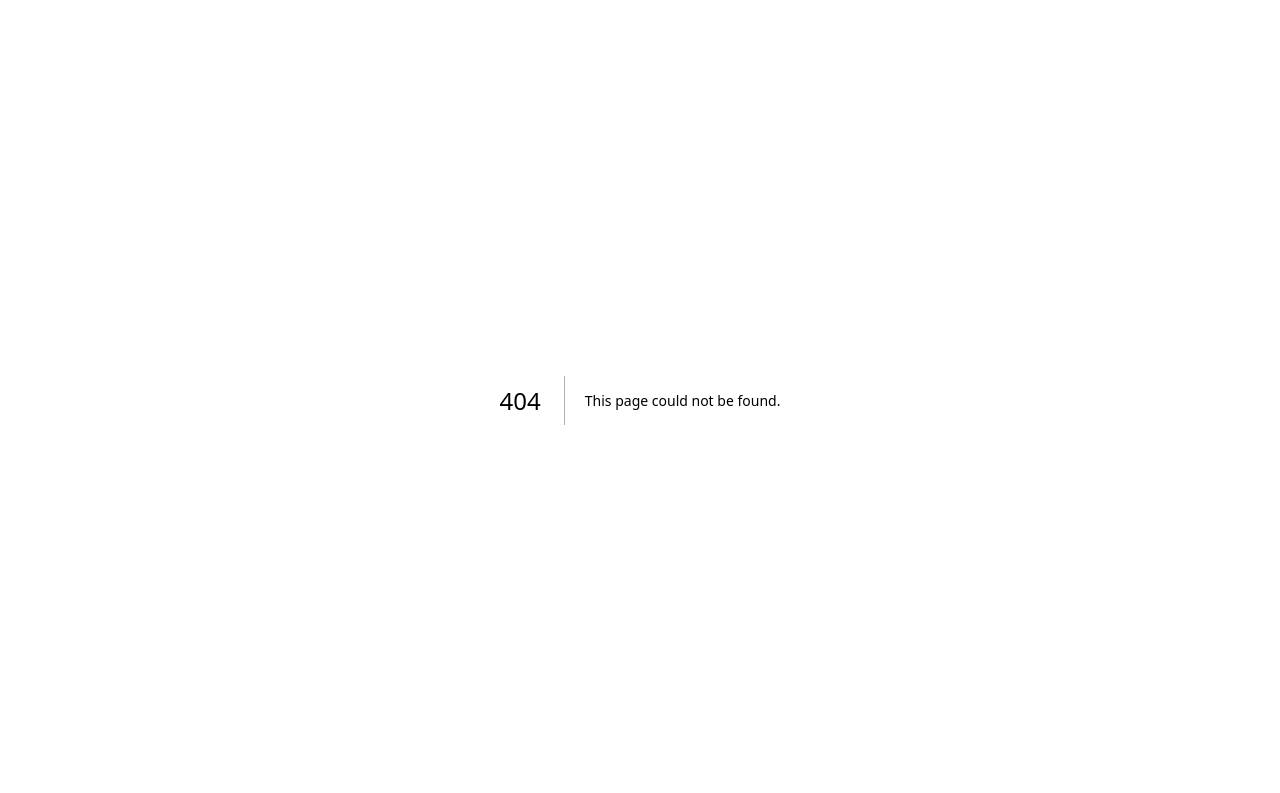
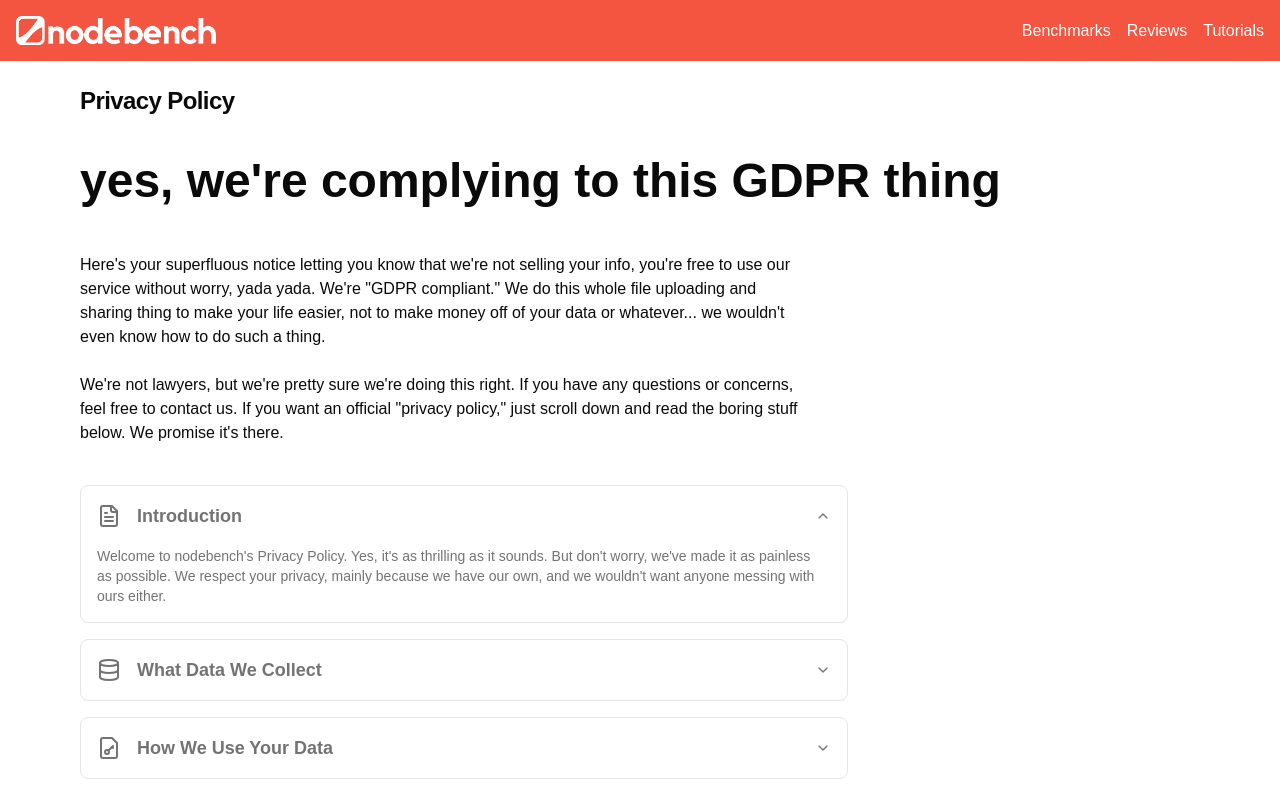
Before and after one commit to tushgaurav/nodebench-site, a Next.js app: page /privacy-policy in a window 1280 px wide. Before the commit this address had no page. Shown: the top 793 px of the page. Built offline with nearby package versions, Linux system fonts and the light colour scheme.

Commit message:
feat: add privacy policy page

```diff
--- /dev/null
+++ b/app/(app)/privacy-policy/_components/PPAccordians.tsx
@@ -0,0 +1,90 @@
+import {
+    Accordion,
+    AccordionContent,
+    AccordionItem,
+    AccordionTrigger,
+} from "@/components/ui/accordion"
+import { FileText, Database, FileKey, Shield, UserCog, Cookie, MessageCircle } from "lucide-react"
+
+
+function Accordions({ data, defaultOpenValue }: {
+    data:
+    { title: string, content: string, icon: React.ReactNode, value?: string }[], defaultOpenValue?: string
+}) {
+    return (
+        <Accordion type="single" collapsible defaultValue={defaultOpenValue} className="space-y-4">
+            {data.map((item, index) => (
+                <AccordionItem key={index} value={item.value || item.title} className="border rounded-lg px-4 ">
+                    <AccordionTrigger className="py-4 hover:no-underline">
+                        <div className="flex gap-4 items-center">
+                            {item.icon && (
+                                <span className="text-muted-foreground">
+                                    {item.icon}
+                                </span>
+                            )}
+                            <span className="text-lg font-semibold text-muted-foreground ">{item.title}</span>
+                        </div>
+                    </AccordionTrigger>
+                    <AccordionContent className="pb-4 pr-4 text-muted-foreground">
+                        {item.content}
+                    </AccordionContent>
+                </AccordionItem>
+            ))}
+        </Accordion>
+    )
+}
+
+export default function PPAccordions() {
+    return (
+        <div className="max-w-3xl mt-10 mb-20">
+            <Accordions
+                defaultOpenValue="intro"
+                data={[
+                    {
+                        title: "Introduction",
+                        content: "Welcome to nodebench's Privacy Policy. Yes, it's as thrilling as it sounds. But don't worry, we've made it as painless as possible. We respect your privacy, mainly because we have our own, and we wouldn't want anyone messing with ours either.",
+                        value: "intro",
+                        icon: <FileText />
+                    },
+                    {
+                        title: "What Data We Collect",
+                        content: "We collect the bare minimum data needed to provide our service: your email (to log you in), and the files you choose to upload. That's pretty much it. We don't track your location, your favorite color, or what you had for breakfast.",
+                        value: "data-collection",
+                        icon: <Database />
+                    },
+                    {
+                        title: "How We Use Your Data",
+                        content: "We use your data to... provide the service you signed up for. Shocking, we know. Your files are stored securely and are only accessible to those you choose to share them with. We don't analyze, sell, or do anything fancy with your data.",
+                        value: "data-usage",
+                        icon: <FileKey />
+                    },
+                    {
+                        title: "Data Security",
+                        content: "We take security seriously. Your files are encrypted, our servers are protected, and we regularly update our security measures. While no online service is 100% secure, we do our best to protect your data as if it were our own.",
+                        value: "security",
+                        icon: <Shield />
+                    },
+                    {
+                        title: "Your Rights",
+                        content: "You have the right to access, modify, or delete your data at any time. You can download your files, change your email, or delete your account entirely. It's your data, after all. We're just hosting it.",
+                        value: "rights",
+                        icon: <UserCog />
+                    },
+                    {
+                        title: "Cookie Policy",
+                        content: "We use essential cookies to keep you logged in and remember your preferences. That's it. No tracking cookies, no advertising cookies, no 'we want to know everything about you' cookies.",
+                        value: "cookies",
+                        icon: <Cookie />
+                    },
+                    {
+                        title: "Contact Us",
+                        content: "Have questions about your privacy? Concerns about your data? Just want to chat? Feel free to reach out to us through our contact page. We're real people and we actually read and respond to messages.",
+                        value: "contact",
+                        icon: <MessageCircle />
+                    }
+                ]}
+            />
+        </div>
+
+    )
+}
--- /dev/null
+++ b/app/(app)/privacy-policy/page.tsx
@@ -0,0 +1,30 @@
+import type { Metadata } from "next";
+import Title, { Main, Paragraph } from "@/components/ui/static-pages";
+import PPAccordions from "./_components/PPAccordians";
+
+export const metadata: Metadata = {
+    title: "Privacy Policy",
+    description: "Our privacy policy",
+};
+
+export default function PrivacyPolicyPage() {
+    return (
+        <Main>
+            <Title title="Privacy Policy" />
+            <h1 className="text-5xl font-semibold mt-10 mb-12 hover:rotate-3 transition-transform group">
+                yes, we&apos;re complying to this GDPR thing
+                <span className="hidden px-4 group-hover:inline-block">
+                    🤷‍♂️
+                </span>
+            </h1>
+            <Paragraph>
+                Here&apos;s your superfluous notice letting you know that we&apos;re not selling your info, you&apos;re free to use our service without worry, yada yada. We&apos;re &quot;GDPR compliant.&quot; We do this whole file uploading and sharing thing to make your life easier, not to make money off of your data or whatever... we wouldn&apos;t even know how to do such a thing.
+            </Paragraph>
+            <Paragraph>
+                We&apos;re not lawyers, but we&apos;re pretty sure we&apos;re doing this right. If you have any questions or concerns, feel free to <a href="/contact">contact us</a>. If you want an official &quot;privacy policy,&quot; just scroll down and read the boring stuff below. We promise it&apos;s there.
+            </Paragraph>
+
+            <PPAccordions />
+        </Main>
+    )
+}
--- a/app/(app)/privacy/_components/PPAccordians.tsx
+++ /dev/null
@@ -1,20 +0,0 @@
-import {
-    Accordion,
-    AccordionContent,
-    AccordionItem,
-    AccordionTrigger,
-} from "@/components/ui/accordion"
-
-export default function PPAccordions() {
-    return (
-        <Accordion type="single" collapsible>
-            <AccordionItem value="item-1">
-                <AccordionTrigger>Is it accessible?</AccordionTrigger>
-                <AccordionContent>
-                    Yes. It adheres to the WAI-ARIA design pattern.
-                </AccordionContent>
-            </AccordionItem>
-        </Accordion>
-
-    )
-}
--- a/app/(app)/privacy/page.tsx
+++ /dev/null
@@ -1,27 +0,0 @@
-import type { Metadata } from "next";
-import Title, { Main, Paragraph } from "@/components/ui/static-pages";
-import PPAccordions from "./_components/PPAccordians";
-
-export const metadata: Metadata = {
-    title: "Privacy Policy",
-    description: "Our privacy policy",
-};
-
-export default function PrivacyPolicyPage() {
-    return (
-        <Main>
-            <Title title="Privacy Policy" />
-            <h1 className="text-4xl font-semibold mb-6">
-                yes, we're complying to this GDPR thing.
-            </h1>
-            <Paragraph>
-                Here's your superfluous notice letting you know that we're not selling your info, you're free to use our service without worry, yada yada. We're "GDPR compliant." We do this whole file uploading and sharing thing to make your life easier, not to make money off of your data or whatever... we wouldn't even know how to do such a thing.
-            </Paragraph>
-            <Paragraph>
-                We're not lawyers, but we're pretty sure we're doing this right. If you have any questions or concerns, feel free to <a href="/contact">contact us</a>. If you want an official "privacy policy," just scroll down and read the boring stuff below. We promise it’s there.
-            </Paragraph>
-
-            <PPAccordions />
-        </Main>
-    )
-}
--- a/components/ui/static-pages.tsx
+++ b/components/ui/static-pages.tsx
@@ -20,7 +20,7 @@ export function Subtitle({ subtitle, className }: { subtitle: string, className?
 
 export function Main({ children }: { children: React.ReactNode }) {
     return (
-        <main className="container mx-auto px-4">
+        <main className="container max-w-6xl mx-auto px-4">
             {children}
         </main>
     )
@@ -29,7 +29,7 @@ export function Main({ children }: { children: React.ReactNode }) {
 export function Paragraph({ children, className }: { children: React.ReactNode, className?: string }) {
     return (
         <p className={cn(
-            "mb-6 max-w-[72ch]",
+            "mb-6 max-w-[82ch]",
             className
         )}>{children}</p>
     )
```
